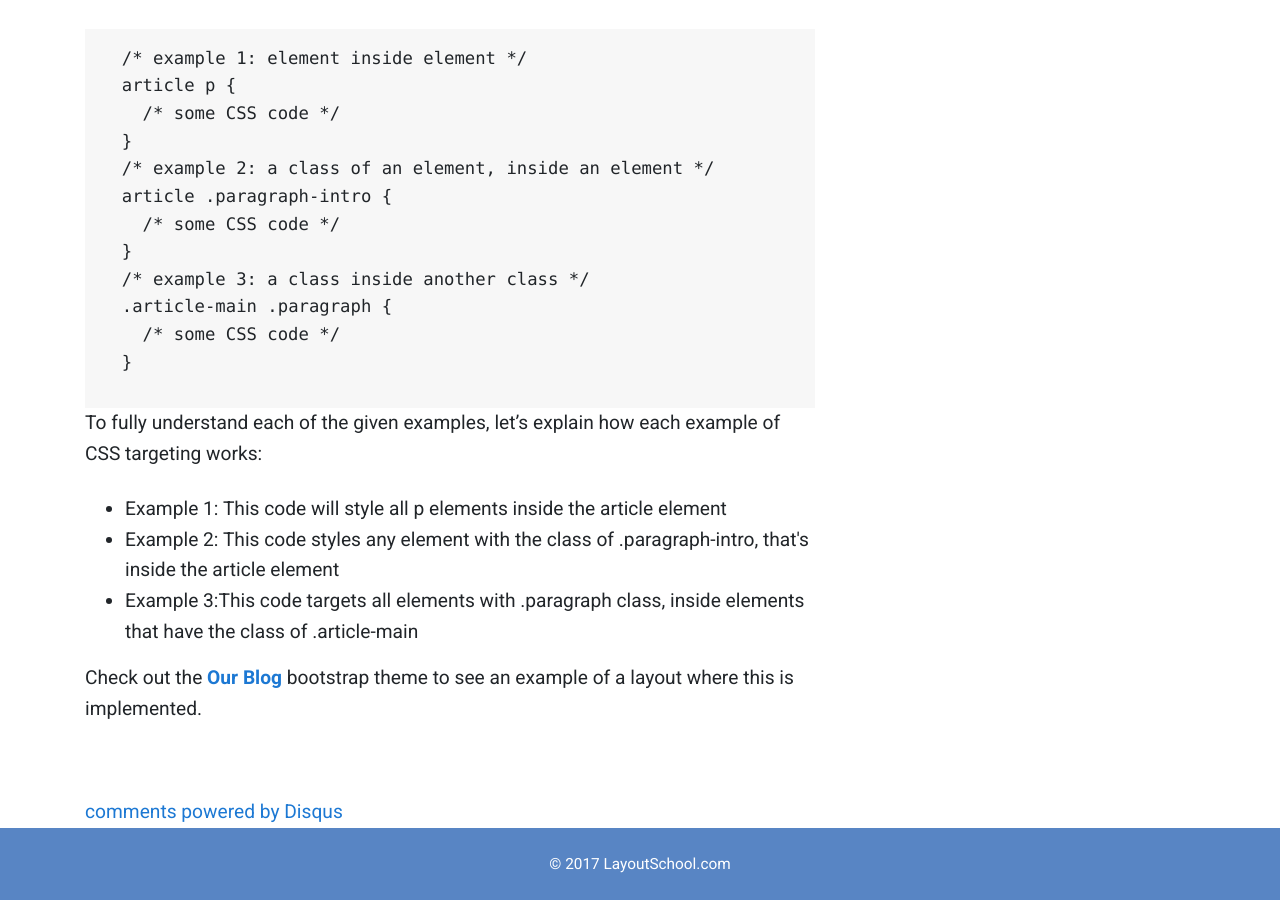
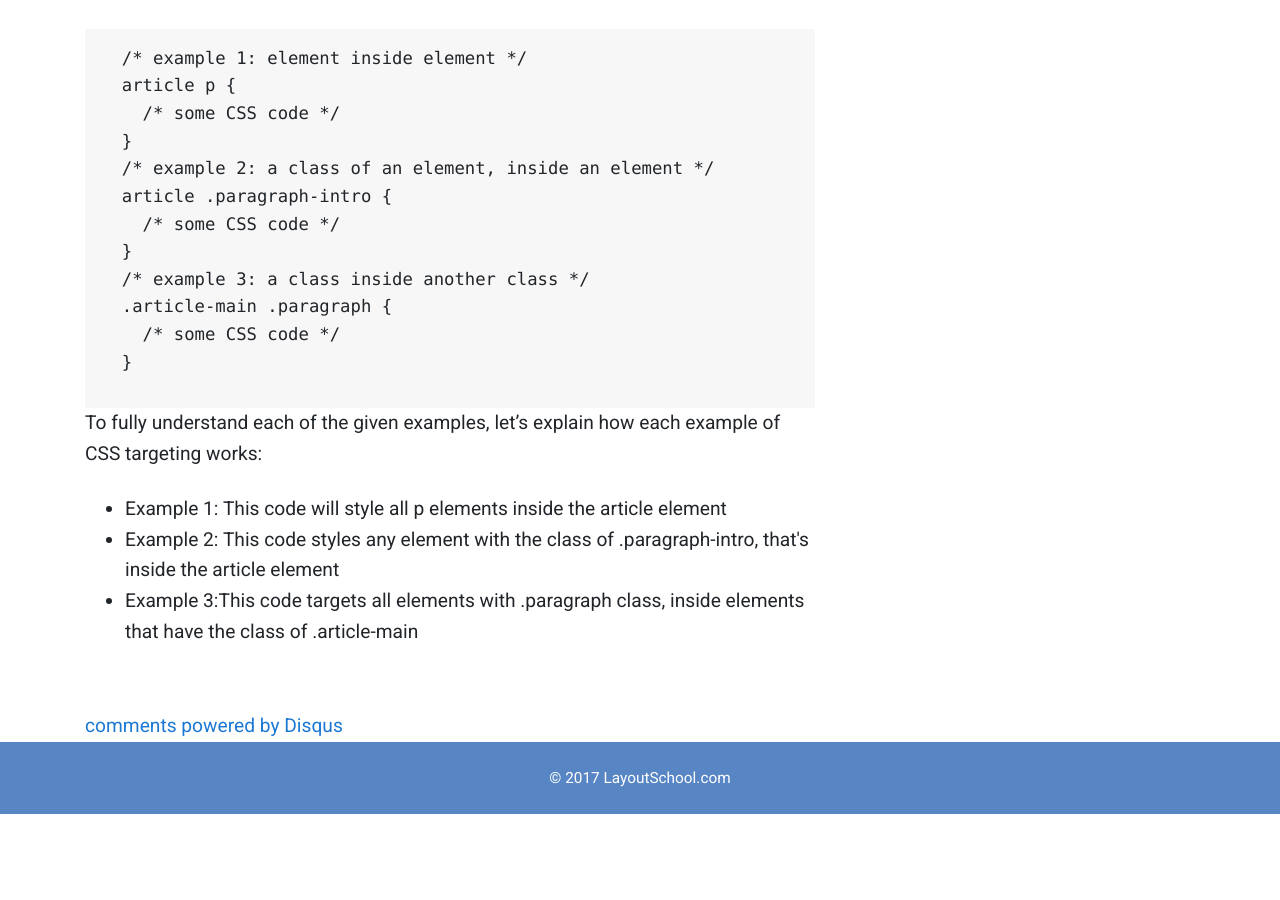
Before and after one commit to LayoutSchool/whatever2, a Jekyll site: the page built from _posts/2017-10-29-5-most-important-selectors-for-css-targeting.markdown, in a window 1280 px wide and 900 px high, scrolled down 3085 px. Built offline with Jekyll 4.4.1, drawn with Linux system fonts in a browser that asks for light colours; nearby versions of some CDN libraries; library files that are not in the unit come from our copies; comment, search, counter and statistics services are not loaded; after the commit the page ends 3899 px from its top, so only the background shows below that.

Commit message:
Update 5 most important selectors article

```diff
--- a/_posts/2017-10-29-5-most-important-selectors-for-css-targeting.markdown
+++ b/_posts/2017-10-29-5-most-important-selectors-for-css-targeting.markdown
@@ -132,6 +132,4 @@ To fully understand each of the given examples, let's explain how each example o
   </li>
 </ul>
 
-Check out the [Our Blog][ourblog-theme] bootstrap theme to see an example of a layout where this is implemented.
-
 [ourblog-theme]: {{ site.url }}/template-overviews/our-simple-blog
```
